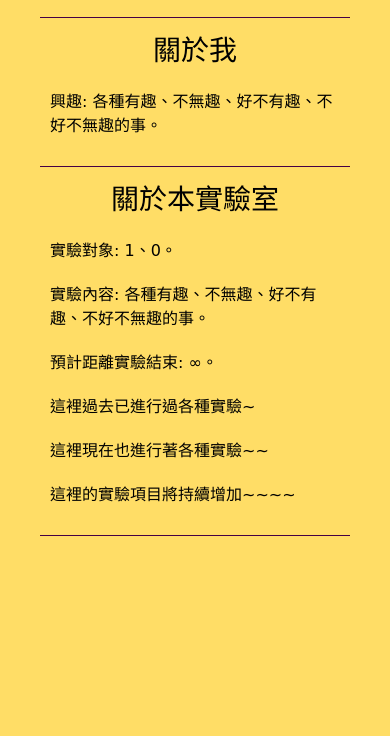
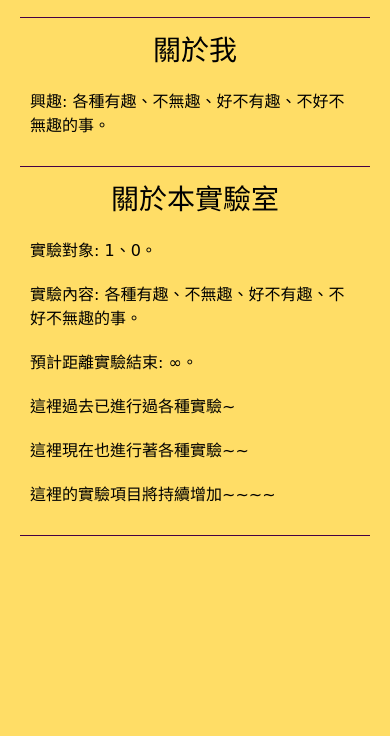
Before and after one commit to rogerphysical/roger_blogger, a plain HTML site: page index.html in a window 390 px wide. Shown: the part 664-1400 px from the top of the page. Drawn offline with nearby package versions, Linux system fonts and the light colour scheme.

Commit message:
Add files via upload

```diff
--- a/style_cont.css
+++ b/style_cont.css
@@ -41,3 +41,10 @@
 	padding: 10px;
 	text-indent: 40px;
 }
+
+@media(max-width: 1024px) {
+	.c_item {
+		margin-left: 0px;
+		margin-right: 0px;
+	}
+}
```
